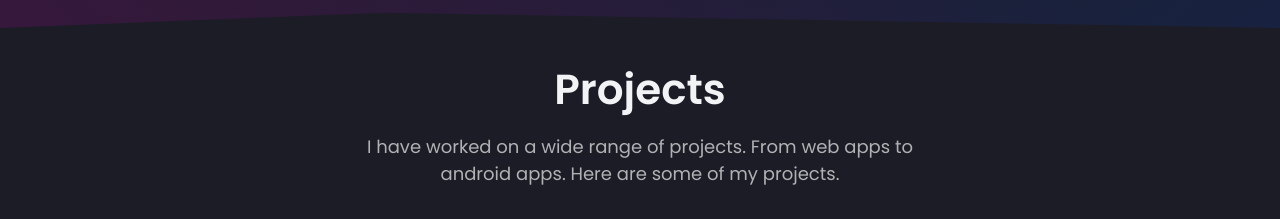
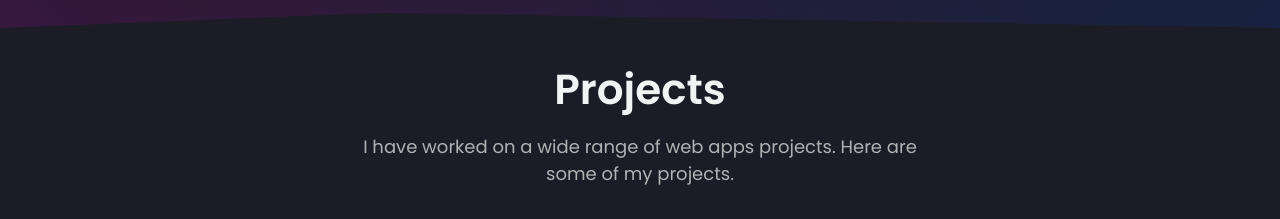
Before and after one commit to Shourya-Dubey/Portfolio, a React (Create React App) app: page / in a window 1280 px wide. Shown: the part 1480-1699 px from the top of the page. Built offline with nearby package versions, Linux system fonts and the light colour scheme.

Commit message:
fix some issue in project section

```diff
--- a/src/components/Projects/index.js
+++ b/src/components/Projects/index.js
@@ -20,8 +20,7 @@ const Projects = ({ openModal, setOpenModal }) => {
       <Wrapper>
         <Title>Projects</Title>
         <Desc>
-          I have worked on a wide range of projects. From web apps to android
-          apps. Here are some of my projects.
+          I have worked on a wide range of web apps projects. Here are some of my projects.
         </Desc>
         <ToggleButtonGroup>
           {toggle === "all" ? (
```
